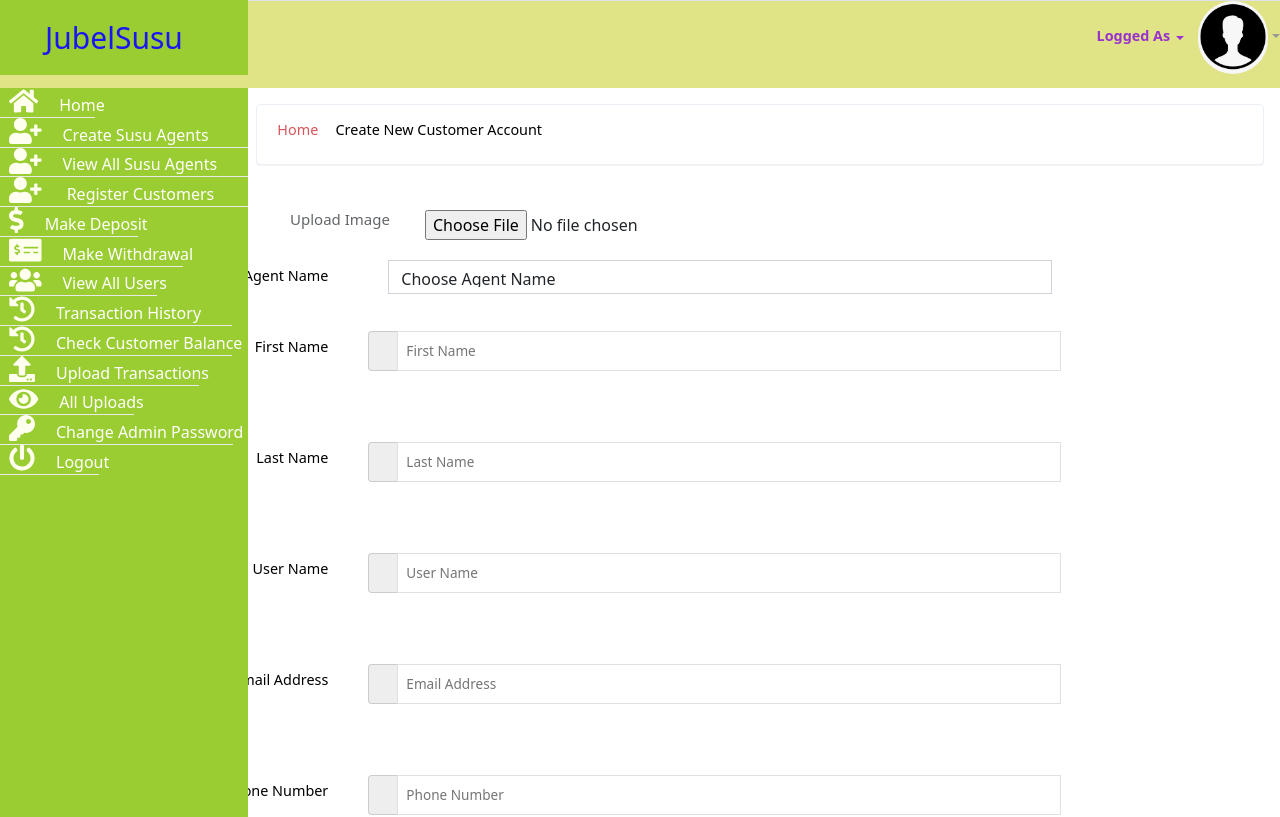
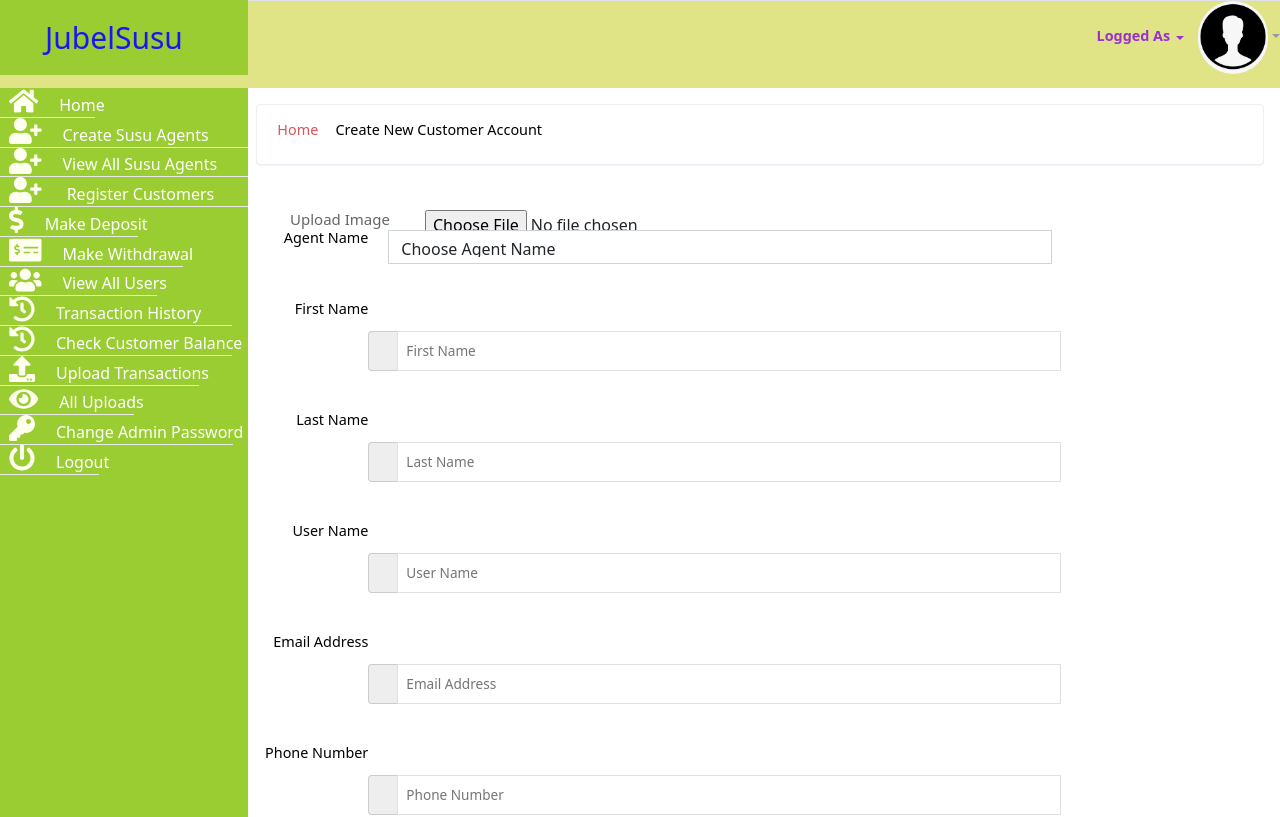
Before and after one commit to Remedy1995/jubelsusu, a React (Create React App) app in the folder client/: page /register in a window 1280 px wide. Shown: the top 817 px of the page. Built offline with nearby package versions, Linux system fonts and the light colour scheme; no server answers.

Commit message:
front end

```diff
--- a/client/src/app.css
+++ b/client/src/app.css
@@ -560,7 +560,8 @@ input#username.form-control1 {
 
 #lab{
     position: relative;
-    left: -70px;
+    top: 40px;
+    left: -30px;
     bottom: -78px;
 }
 #lab1{
@@ -2240,10 +2241,10 @@ label.control-label {
 
 #choose{
     position: relative;
-    top: 80px;
+    top: 50px;
     left: -40px;
     height: 40px;
-    width: 900px;
+    width: 700px;
 }
 
 @media (max-width: 738px){
@@ -2251,7 +2252,7 @@ label.control-label {
         position: relative;
         top: 50px;
         height: 40px;
-        width: 259px
+        width: 270px
     }
 }
 
```
